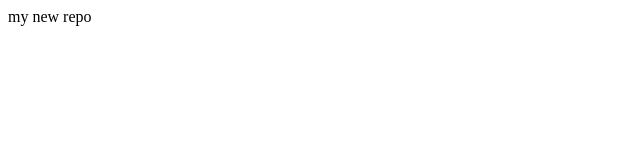
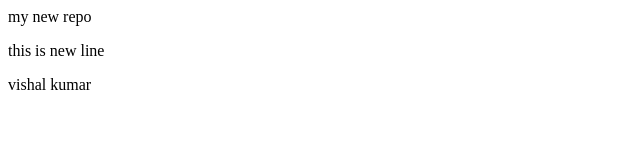
Before and after one commit to vk26kumar/practice, a plain HTML site: page index.html in a window 1280 px wide. Shown: the whole page, without its empty margins (0-640 px from the left). Drawn offline with Linux system fonts and the light colour scheme.

Commit message:
modified

```diff
--- a/index.html
+++ b/index.html
@@ -1 +1,3 @@
 <p>my new repo</p>
+<P>this is new line</P>
+<P>vishal kumar</P>
```
Also changed, not shown: 1 other file.
